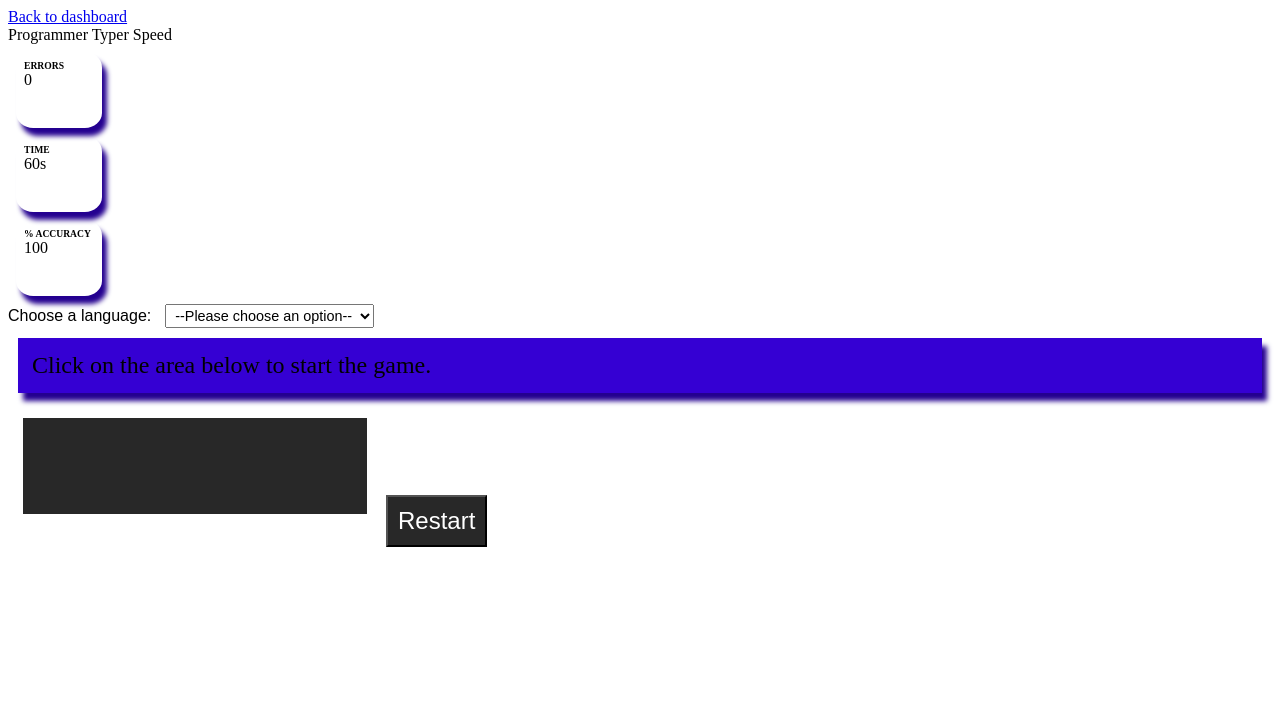
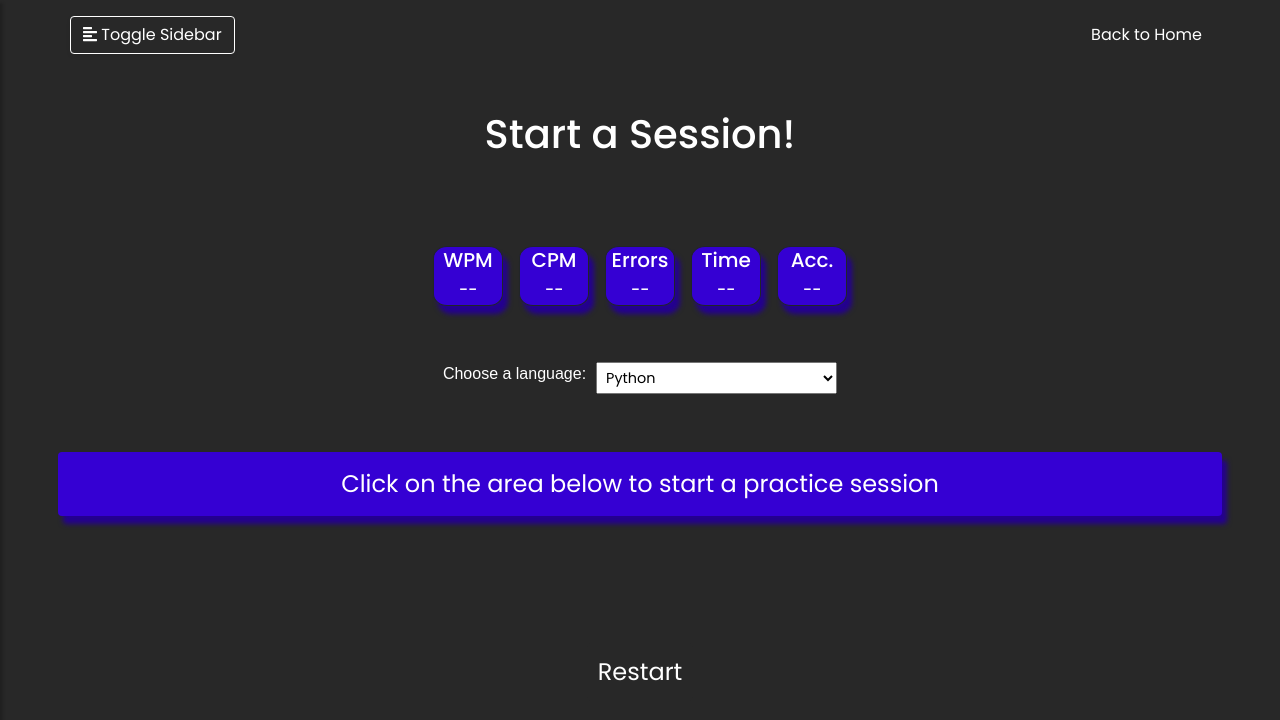
Before and after one commit to carlosricov/Flask-Practice-Typer-Team3, a Flask app: template app/templates/dash/typer.html in a window 1280 px wide. Shown: the top 720 px of the page. Run offline with Flask 2, Linux system fonts and the light colour scheme; the template is opened without the code that fills it, so the values that code supplies are empty; some libraries are stand-ins or nearby versions.

Commit message:
Restyles typer page

```diff
--- a/app/templates/dash/typer.html
+++ b/app/templates/dash/typer.html
@@ -1,65 +1,171 @@
-<html lang="en">
-  <head>
-    <title>Programmer Typer Speed</title>
+{% extends 'base.html' %}
 
-    <!-- link the CSS file here -->
-    <link rel="stylesheet" href="../static/styles/typer.css" />
-  </head>
-  <body>
-    <nav
-      class="navbar navbar-expand-lg navbar-dark bg-transparent fixed-top"
-      id="registerNav"
-    >
-      <div class="container px-4">
-        <a class="navbar-brand" href="/dash/home">Back to dashboard</a>
+{% block style %}
+<link rel="stylesheet" href="https://stackpath.bootstrapcdn.com/bootstrap/4.1.0/css/bootstrap.min.css" integrity="sha384-9gVQ4dYFwwWSjIDZnLEWnxCjeSWFphJiwGPXr1jddIhOegiu1FwO5qRGvFXOdJZ4" crossorigin="anonymous">
+<link rel="stylesheet" href="{{ url_for('static', filename='styles/landing.css') }}">
+<link rel="stylesheet" href="../static/styles/dash.css">
+<link rel="stylesheet" href="../static/styles/typer.css">
+<link rel="stylesheet" href="https://cdnjs.cloudflare.com/ajax/libs/malihu-custom-scrollbar-plugin/3.1.5/jquery.mCustomScrollbar.min.css">
+<script defer src="https://use.fontawesome.com/releases/v5.0.13/js/solid.js" integrity="sha384-tzzSw1/Vo+0N5UhStP3bvwWPq+uvzCMfrN1fEFe+xBmv1C/AtVX5K0uZtmcHitFZ" crossorigin="anonymous"></script>
+<script defer src="https://use.fontawesome.com/releases/v5.0.13/js/fontawesome.js" integrity="sha384-6OIrr52G08NpOFSZdxxz1xdNSndlD4vdcf/q2myIUVO0VsqaGHJsB0RaBE01VTOY" crossorigin="anonymous"></script>
+<script src="../static/js/animation.js"></script>
+{% endblock %}
+
+{% block head %}
+<title>Practice Typer</title>
+{% endblock %}
+
+{% block body %}
+<div class="wrapper text-white">
+  <nav id="sidebar">
+    <div id="dismiss">
+        <i class="fas fa-arrow-left"></i>
+    </div>
+
+    <div class="sidebar-header">
+        <h3>Practice<br> Typer</h3>
+    </div>
+
+    <ul class="list-unstyled components">
+        <p>Navigation Menu</p>
+        <li>
+            <a href="/dash/home">Home</a>
+        </li>
+        <li>
+            <a href="#">Stats</a>
+        </li>
+        <li>
+            <a href="/dash/settings">Settings</a>
+        </li>
+    </ul>
+
+    <div class="container fluid" id="but2">
+      <a href="/dash/signout"><button class="btn btn-block btn-success d-flex align-items-center justify-content-center">Sign Out</button></a>
+        <div class="container-fluid text-center">
+            <p id="side-footer">Powered by <a href="https://flask.palletsprojects.com/en/2.0.x/" style="color: white; text-decoration:underline;">Flask</a>.</p>
+        </div>
     </div>
   </nav>
-    <div class="container">
-      <div class="heading">Programmer Typer Speed</div>
-      <div class="header">
-        <div class="wpm">
-          <div class="header_text">WPM</div>
-          <div class="curr_wpm">100</div>
+
+  <div class="content px-5">
+
+    <nav class="navbar navbar-expand-lg navbar-dark bg-transparent">
+      <div class="container-fluid">
+          <button type="button" id="sidebarCollapse" class="btn btn-bg-transparent text-white shadow-sm">
+              <i class="fas fa-align-left"></i>
+              <span>Toggle Sidebar</span>
+          </button>
+          <button class="btn btn-dark d-inline-block d-lg-none ml-auto" type="button" data-toggle="collapse" data-target="#navbarSupportedContent" aria-controls="navbarSupportedContent" aria-expanded="false" aria-label="Toggle navigation">
+              <i class="fas fa-align-justify"></i>
+          </button>
+          <div class="collapse navbar-collapse" id="navbarSupportedContent">
+              <ul class="nav navbar-nav ml-auto">
+                  <li class="nav-item active">
+                      <a class="nav-link" href="/dash/home">Back to Home</a>
+                  </li>
+              </ul>
           </div>
-        <div class="cpm">
-          <div class="header_text">CPM</div>
-          <div class="curr_cpm">100</div>
       </div>
-        <div class="errors">
-          <div class="header_text">Errors</div>
-          <div class="curr_errors">0</div>
+    </nav>
+
+    <div class="container text-center" id="txt-cont">
+      <h1>Start a Session!</h1>
+      <br>
     </div>
-        <div class="timer">
-          <div class="header_text">Time</div>
-          <div class="curr_time">60s</div>
+
+    <div class="container d-flex justify-content-center pt-5 px-20">
+      <div class="container border border-dark d-flex justify-content-center flex-column bg-goodblu wpm">
+        <div class="container d-flex justify-content-center pt-1">
+          <h5>WPM</h5>
         </div>
-        <div class="accuracy">
-          <div class="header_text">% Accuracy</div>
-          <div class="curr_accuracy">100</div>
+        <h6 class="container d-flex justify-content-center curr_wpm">--</h6>
+      </div>
+
+      <div class="container border border-dark d-flex justify-content-center flex-column bg-goodblu cpm">
+        <div class="container d-flex justify-content-center pt-1">
+          <h5>CPM</h5>
+        </div>
+        <h6 class="container d-flex justify-content-center curr_cpm">--</h6>
+      </div>
+
+      <div class="container border border-dark d-flex justify-content-center flex-column bg-goodblu errors">
+        <div class="container d-flex justify-content-center pt-1">
+          <h5>Errors</h5>
+        </div>
+        <h6 class="container d-flex justify-content-center curr_errors">--</h6>
+      </div>
+
+      <div class="container border border-dark d-flex justify-content-center flex-column bg-goodblu timer">
+        <div class="container d-flex justify-content-center pt-1">
+          <h5>Time</h5>
+        </div>
+        <h6 class="container d-flex justify-content-center curr_time">--</h6>
+      </div>
+
+      <div class="container border border-dark d-flex justify-content-center flex-column bg-goodblu accuracy">
+        <div class="container d-flex justify-content-center pt-1">
+          <h5>Acc.</h5>
+        </div>
+        <h6 class="container d-flex justify-content-center curr_accuracy">--</h6>
       </div>
     </div>
 
+    <div class="container fluid d-flex justify-content-center py-5">
       <label for="language-select">Choose a language:</label>
 
       <select name="language" id="language-select">
-        <option value="">--Please choose an option--</option>
-        <option value="python">python</option>
-        <option value="js">js</option>
-        <option value="java">java</option>
+        <option value="" disabled>--Please choose an option--</option>
+        <option value="Python">Python</option>
+        <option value="Javascript">Javascript</option>
+        <option value="Java">Java</option>
       </select>
+    </div>
 
-      <div class="quote">Click on the area below to start the game.</div>
+    <div class="quote text-center rounded px-5">Click on the area below to start a practice session</div>
       <textarea
-        class="input_area"
-        placeholder="start typing here..."
+        class="input_area container-fluid text-center pt-4"
+        rows="1"
+        placeholder="Start typing here..."
         oninput="processCurrentText()"
         onfocus="startGame()"
       >
       </textarea>
-      <button class="restart_btn" onclick="resetValues()">Restart</button>
     </div>
+    <div class="container fluid d-flex justify-content-center">
+      <button accesskey="z" class="btn btn-lg restart_btn rounded " onclick="resetValues()">Restart</button>
+    </div>
+</div>
+
+<div class="overlay"></div>
 
 <!-- link the JavaScript file here -->
 <script src="../static/js/typer.js"></script>
-  </body>
-</html>
+<!-- jQuery CDN - Slim version (=without AJAX) -->
+<script src="https://code.jquery.com/jquery-3.3.1.slim.min.js" integrity="sha384-q8i/X+965DzO0rT7abK41JStQIAqVgRVzpbzo5smXKp4YfRvH+8abtTE1Pi6jizo" crossorigin="anonymous"></script>
+<!-- Popper.JS -->
+<script src="https://cdnjs.cloudflare.com/ajax/libs/popper.js/1.14.0/umd/popper.min.js" integrity="sha384-cs/chFZiN24E4KMATLdqdvsezGxaGsi4hLGOzlXwp5UZB1LY//20VyM2taTB4QvJ" crossorigin="anonymous"></script>
+<!-- Bootstrap JS -->
+<script src="https://stackpath.bootstrapcdn.com/bootstrap/4.1.0/js/bootstrap.min.js" integrity="sha384-uefMccjFJAIv6A+rW+L4AHf99KvxDjWSu1z9VI8SKNVmz4sk7buKt/6v9KI65qnm" crossorigin="anonymous"></script>
+<!-- jQuery Custom Scroller CDN -->
+<script src="https://cdnjs.cloudflare.com/ajax/libs/malihu-custom-scrollbar-plugin/3.1.5/jquery.mCustomScrollbar.concat.min.js"></script>
+
+<script type="text/javascript">
+    $(document).ready(function () {
+        $("#sidebar").mCustomScrollbar({
+            theme: "minimal"
+        });
+
+        $('#dismiss, .overlay').on('click', function () {
+            $('#sidebar').removeClass('active');
+            $('.overlay').removeClass('active');
+        });
+
+        $('#sidebarCollapse').on('click', function () {
+            $('#sidebar').addClass('active');
+            $('.overlay').addClass('active');
+            $('.collapse.in').toggleClass('in');
+            $('a[aria-expanded=true]').attr('aria-expanded', 'false');
+        });
+    });
+</script>
+{% endblock %}
```
Lines whose indentation alone changed are shown as unchanged.
